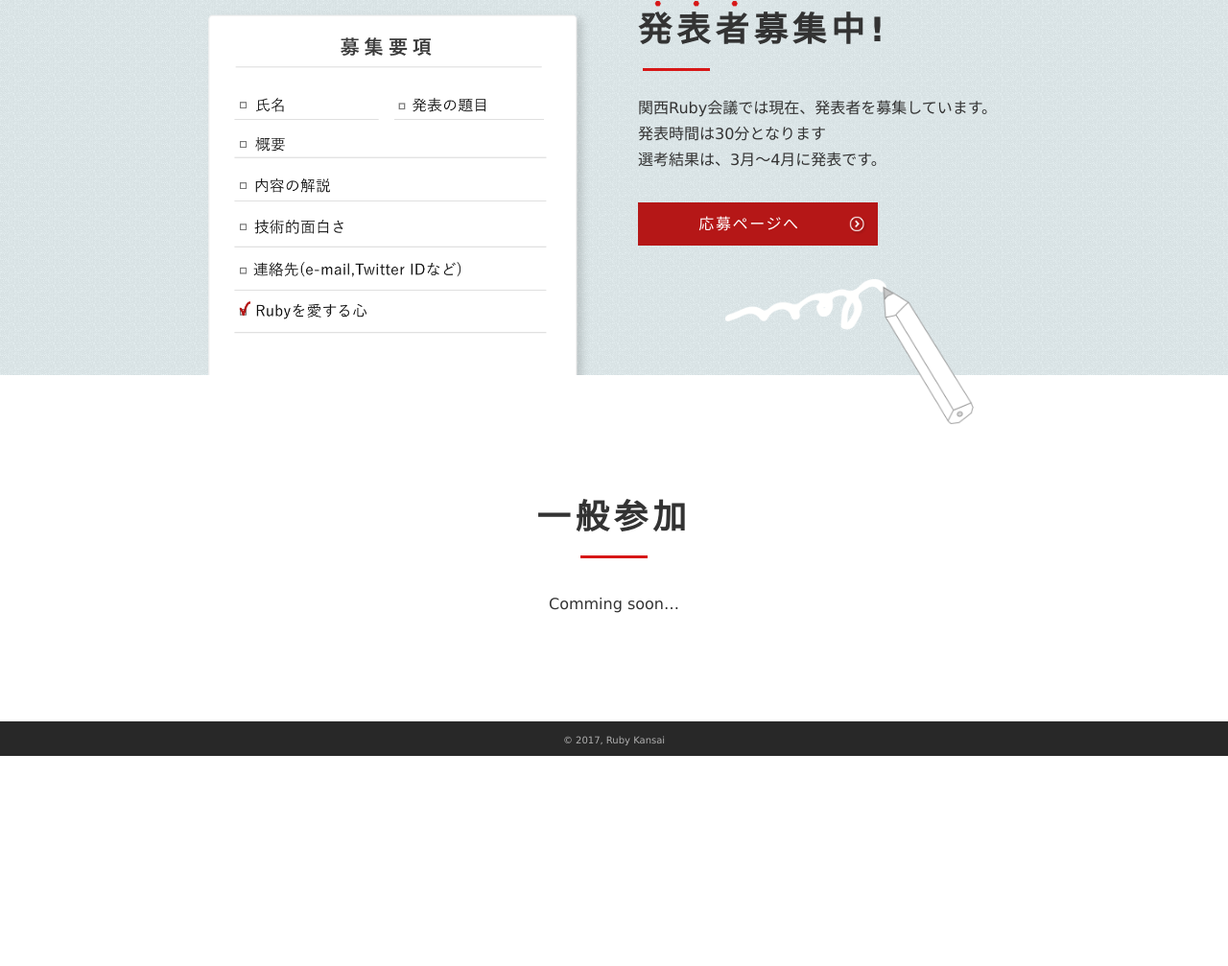
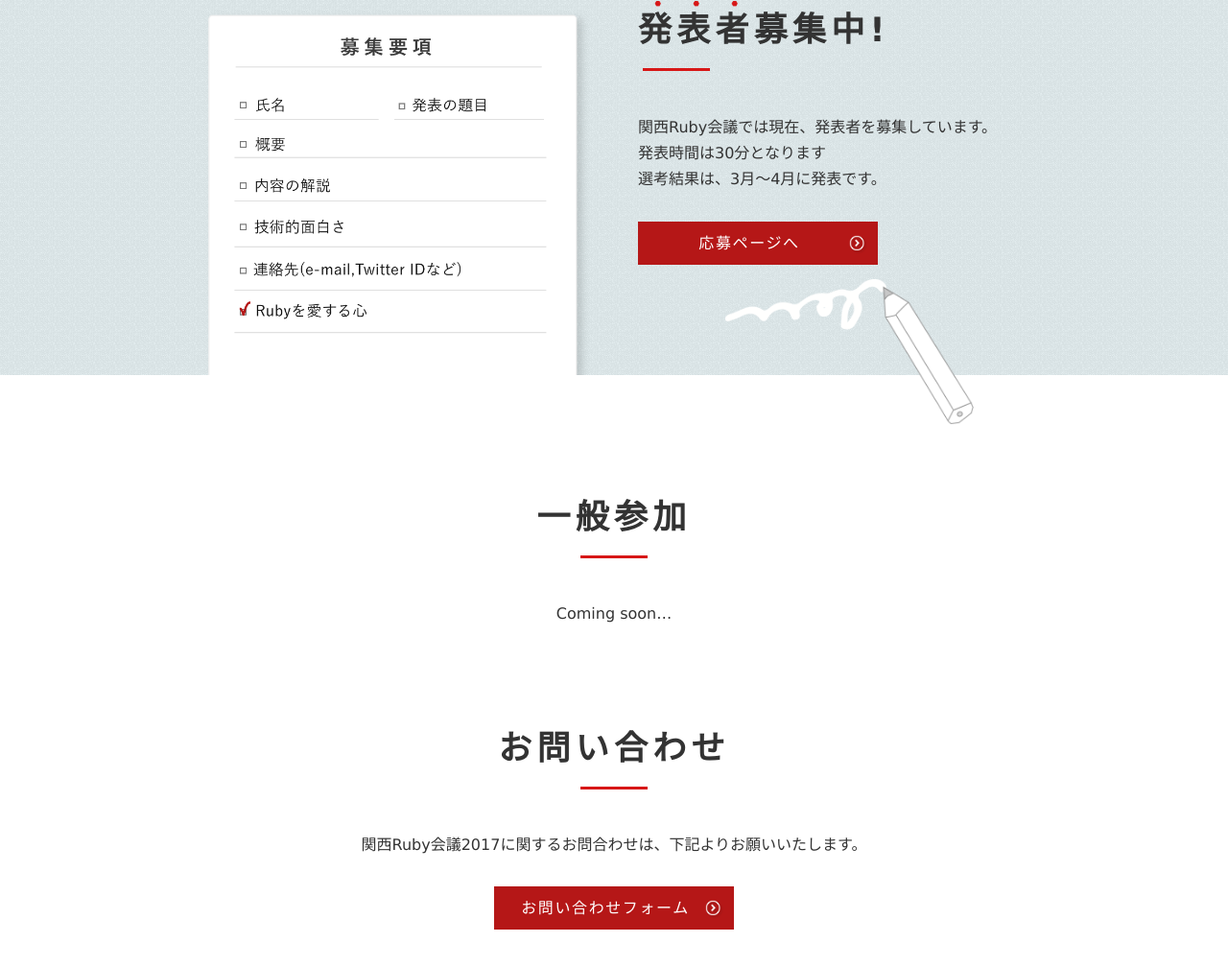
Before and after one commit to rubykansai/kansai2017, a website: page src/index.html in a window 1280 px wide. Shown: the part 1743-2750 px from the top of the page at 96% size. Before the commit the page ends 2531 px from the top, so only its background shows below. Drawn offline with Linux system fonts and the light colour scheme.

Commit message:
add contact

```diff
--- a/sass/foundation/_bace.scss
+++ b/sass/foundation/_bace.scss
@@ -19,7 +19,8 @@
 }
 
 a {
-  text-decoration: none;
+  color: #1096AD;
+  text-decoration: underline;
   -webkit-transition: .3s ease-in-out;
   transition: .3s ease-in-out;
 }
--- a/sass/layout/_footer.scss
+++ b/sass/layout/_footer.scss
@@ -1,5 +1,5 @@
 footer {
-  margin-top: 50px;
+  margin-top: 120px;
   padding: 5px 0;
   text-align: center;
   background: #282828;
--- a/sass/layout/_top.scss
+++ b/sass/layout/_top.scss
@@ -1,4 +1,10 @@
 .centering {
+  padding: 0 3%;
+}
+
+.content_box {
+  margin: 40px 0;
+  text-align: center;
   padding: 0 3%;
 }
 
@@ -67,7 +73,7 @@
     border-top: 6px solid #D81717;
     border-bottom: 6px solid #D81717;
     padding: 40px 0px 60px;
-    background: url("/images/img-gems.png") no-repeat center 100.3%;
+    background: url("/images/img-gems.svg") no-repeat center 100.3%;
     background-size: contain;
   }
 
--- a/sass/layout/_top_pc.scss
+++ b/sass/layout/_top_pc.scss
@@ -1,6 +1,6 @@
 .fv {
   .logo {
-    margin-left: 14px;
+    margin-left: 3px;
     min-width: 270px;
     margin-bottom: 24px;
 
--- a/sass/object/_btn.scss
+++ b/sass/object/_btn.scss
@@ -1,5 +1,9 @@
 .btn {
   text-align: center;
+
+  a {
+    text-decoration: none;
+  }
 
   .basic {
     width: 70%;
--- a/sass/object/_common.scss
+++ b/sass/object/_common.scss
@@ -1,5 +1,10 @@
+.btn {
+  margin-top: 30px;
+}
+
 .under_bar {
   position: relative;
+  margin-bottom: 40px;
 
   &:before {
     content: "";
--- a/sass/object/_common_pc.scss
+++ b/sass/object/_common_pc.scss
@@ -1,6 +1,6 @@
 .under_bar {
   position: relative;
-  margin-bottom: 40px;
+  margin-bottom: 60px;
 
   &:before {
     content: "";
--- a/src/index.html
+++ b/src/index.html
@@ -5,7 +5,7 @@
   <meta http-equiv="X-UA-Compatible" content="IE=edge">
   <meta name="viewport" content="width=device-width,initial-scale=1">
   <title>関西Ruby会議2017</title>
-  <link rel="stylesheet" type="text/css" href="/css/style.css" media="screen,print">
+  <link rel="stylesheet" type="text/css" href="css/style.css" media="screen,print">
   <!--[if lt IE 9]>
   <script src="//cdn.jsdelivr.net/html5shiv/3.7.2/html5shiv.min.js"></script>
   <script src="//cdnjs.cloudflare.com/ajax/libs/respond.js/1.4.2/respond.min.js"></script>
@@ -16,7 +16,7 @@
   <div class="fv">
     <div class="fv-inner">
       <h1 class="logo"><span class="ttl">関西Ruby会議2017</span>
-      <img src="images/logo.svg" alt="Kansai Ruby" class="logo_img">
+        <img src="images/logo.svg" alt="Kansai Ruby" class="logo_img">
       </h1>
       <div class="fv-detail">
         <p>2017年5月27日（土）</p>
@@ -33,7 +33,7 @@
       </dl>
     </div><!-- /.centering -->
   </div><!-- /.news_bar -->
-  <article class="about">
+  <article class="about content_box">
     <div class="centering">
       <div class="about-inner">
         <h2 class="en_ttl"><span class="top-rubytxt"><img src="images/txt-ruby.png" alt="Ruby"></span>Community & Business </h2>
@@ -50,7 +50,7 @@
       </div><!-- /.centering -->
     </article>
 
-    <div id="wanted" class="wanted">
+    <div id="wanted" class="wanted content_box">
       <div class="centering">
         <div class="clearfix">
           <div class="detail">
@@ -60,16 +60,27 @@
               <a href="https://rubykansai.doorkeeper.jp/events/57723" target="_blank" class="basic">応募ページへ</a>
             </div><!-- /.btn -->
           </div>
-          <div class="paper_img"><img src="/images/img-wantend.png" alt="募集要項　氏名、発表の題目、概要、内容の解説、技術的面白さ，連絡先（e-mail,twitterIDなど）、Rubyを愛する心"></div>
-          <div class="pencil"><img src="/images/img-pencil.png" alt=""></div>
+          <div class="paper_img"><img src="images/img-wantend.png" alt="募集要項　氏名、発表の題目、概要、内容の解説、技術的面白さ，連絡先（e-mail,twitterIDなど）、Rubyを愛する心"></div>
+          <div class="pencil"><img src="images/img-pencil.png" alt=""></div>
         </div><!-- /.clearfix -->
       </div><!-- /.centering -->
     </div><!-- /.wanted -->
 
-    <div class="ippan">
+    <div class="ippan content_box">
       <div class="centering">
         <h3 class="ja_ttl under_bar">一般参加</h3>
-        <p class="txt">Comming soon…</p>
+        <p class="txt">Coming soon…</p>
+      </div><!-- /.centering -->
+    </div><!-- /.ippan -->
+
+
+    <div class="toiawase content_box">
+      <div class="centering">
+        <h3 class="ja_ttl under_bar">お問い合わせ</h3>
+        <p>関西Ruby会議2017に関するお問合わせは、下記よりお願いいたします。</p>
+        <div class="btn">
+          <a href="https://rubykansai.doorkeeper.jp/contact/new" target="_blank" class="basic">お問い合わせフォーム</a>
+        </div><!-- /.btn -->
       </div><!-- /.centering -->
     </div><!-- /.ippan -->
 
@@ -81,7 +92,7 @@
 
 <!--
   <script src="https://ajax.googleapis.com/ajax/libs/jquery/2.2.4/jquery.min.js"></script> -->
-  <script type="text/javascript" src="/js/smooth-scroll.min.js"></script>
+  <script type="text/javascript" src="js/smooth-scroll.min.js"></script>
   <script>
     smoothScroll.init();
   </script>
```
Also changed, not shown: index.html (+15 -4 lines), css/style.css, src/css/style.css.
